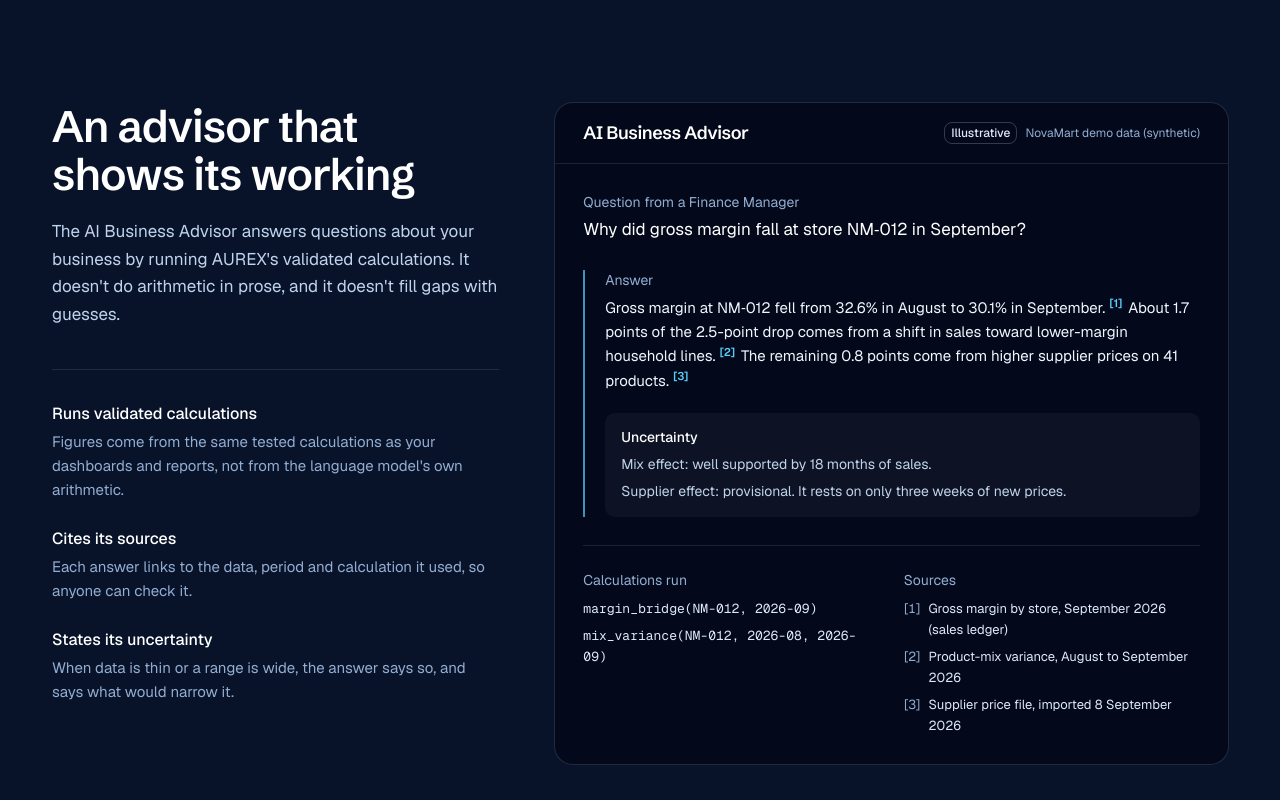
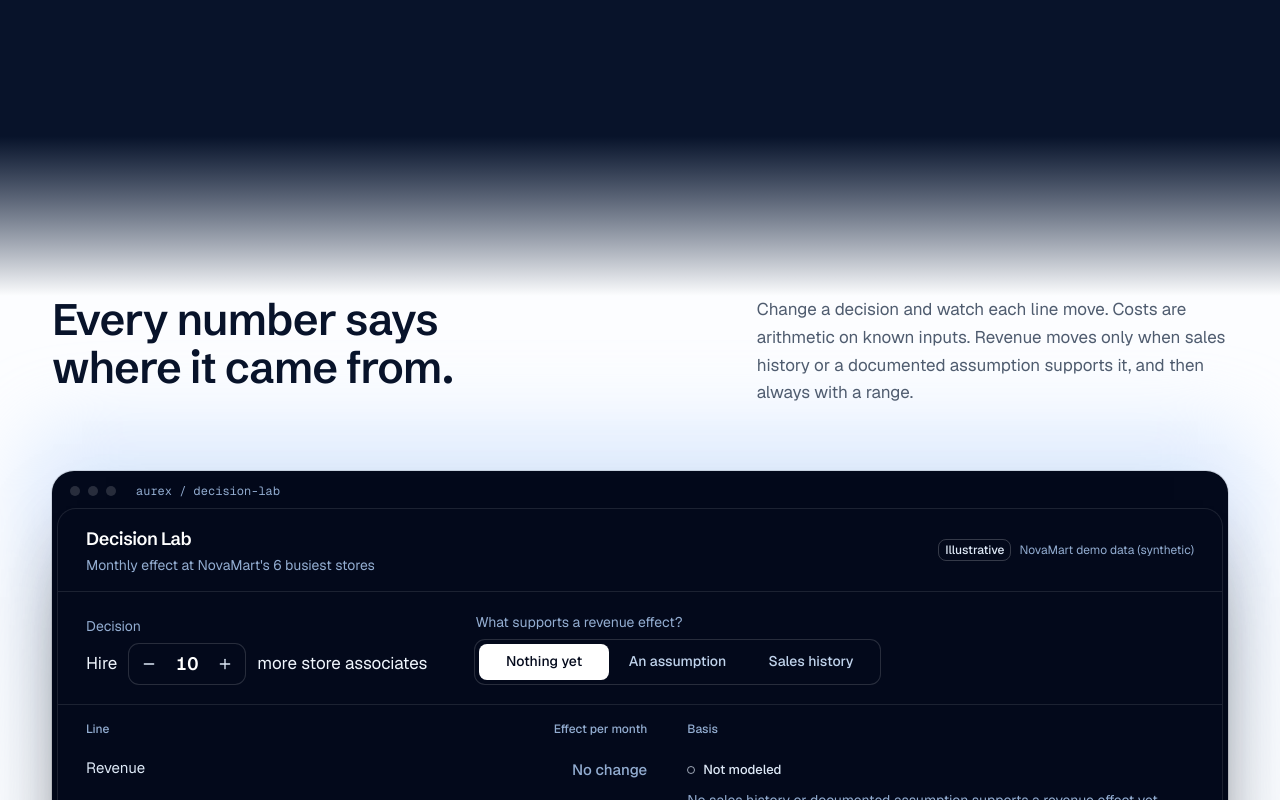
Before and after one commit to Lokendar08/aurex, a Next.js app in the folder frontend/: page / in a window 1280 px wide. Shown: the part 4580-5380 px from the top of the page. Built offline with nearby package versions, Linux system fonts and the light colour scheme.

Commit message:
Include new components in HomePage
Added IntelligenceJourney and ProductShowcase components to the HomePage.

```diff
--- a/frontend/src/app/(marketing)/page.tsx
+++ b/frontend/src/app/(marketing)/page.tsx
@@ -4,8 +4,10 @@ import { AdvisorSection } from "@/components/marketing/advisor";
 import { ClosingCta } from "@/components/marketing/closing-cta";
 import { DecisionLabSection } from "@/components/marketing/decision-lab";
 import { HomeHero } from "@/components/marketing/home-hero";
+import { IntelligenceJourney } from "@/components/marketing/intelligence-journey";
 import { ModuleIndexSection } from "@/components/marketing/module-index";
 import { PipelineSection } from "@/components/marketing/pipeline";
+import { ProductShowcase } from "@/components/marketing/product-showcase";
 import { RolesSection } from "@/components/marketing/roles";
 
 export const metadata: Metadata = {
@@ -18,6 +20,8 @@ export default function HomePage() {
   return (
     <>
       <HomeHero />
+      <IntelligenceJourney />
+      <ProductShowcase />
       <PipelineSection />
       <ModuleIndexSection />
       <DecisionLabSection />
```
